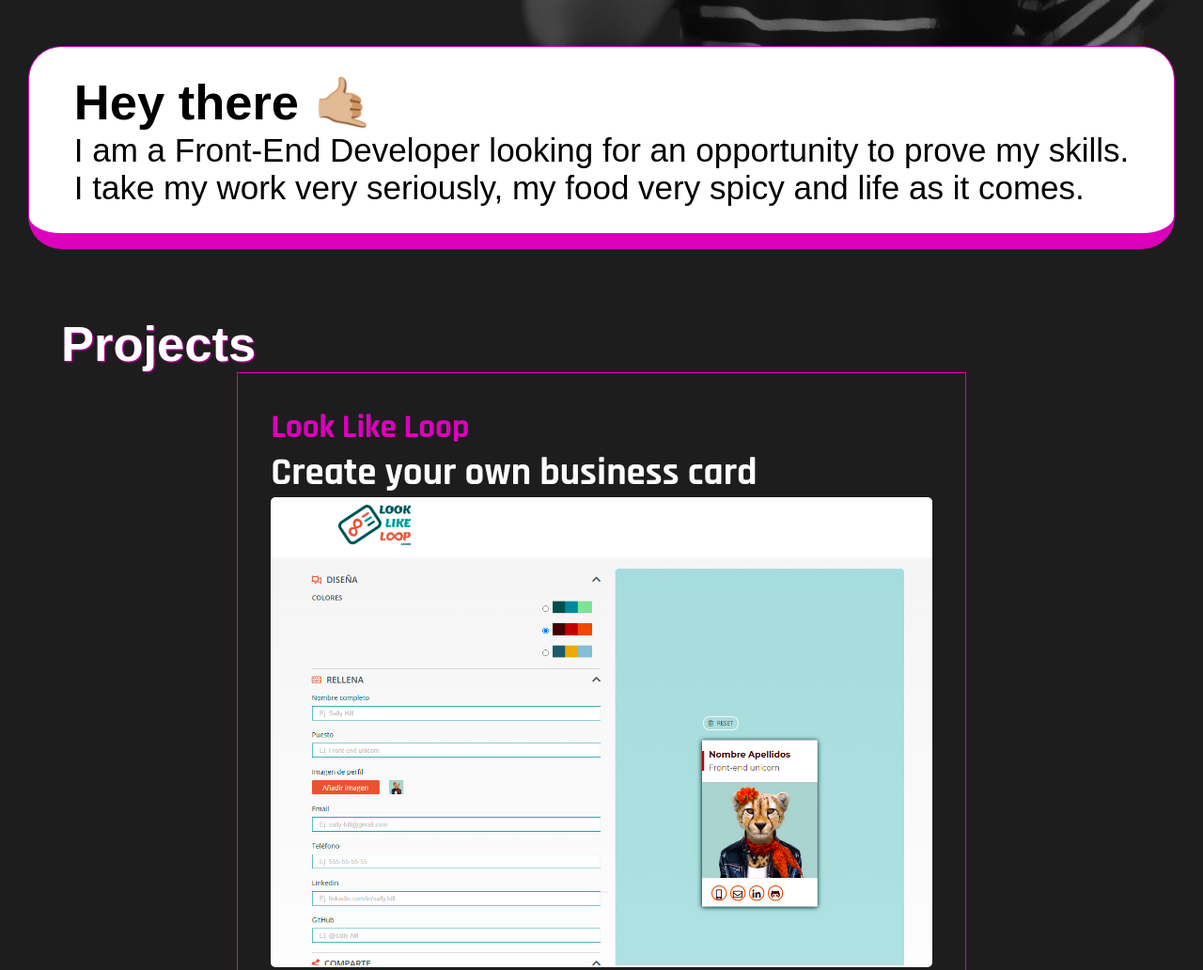
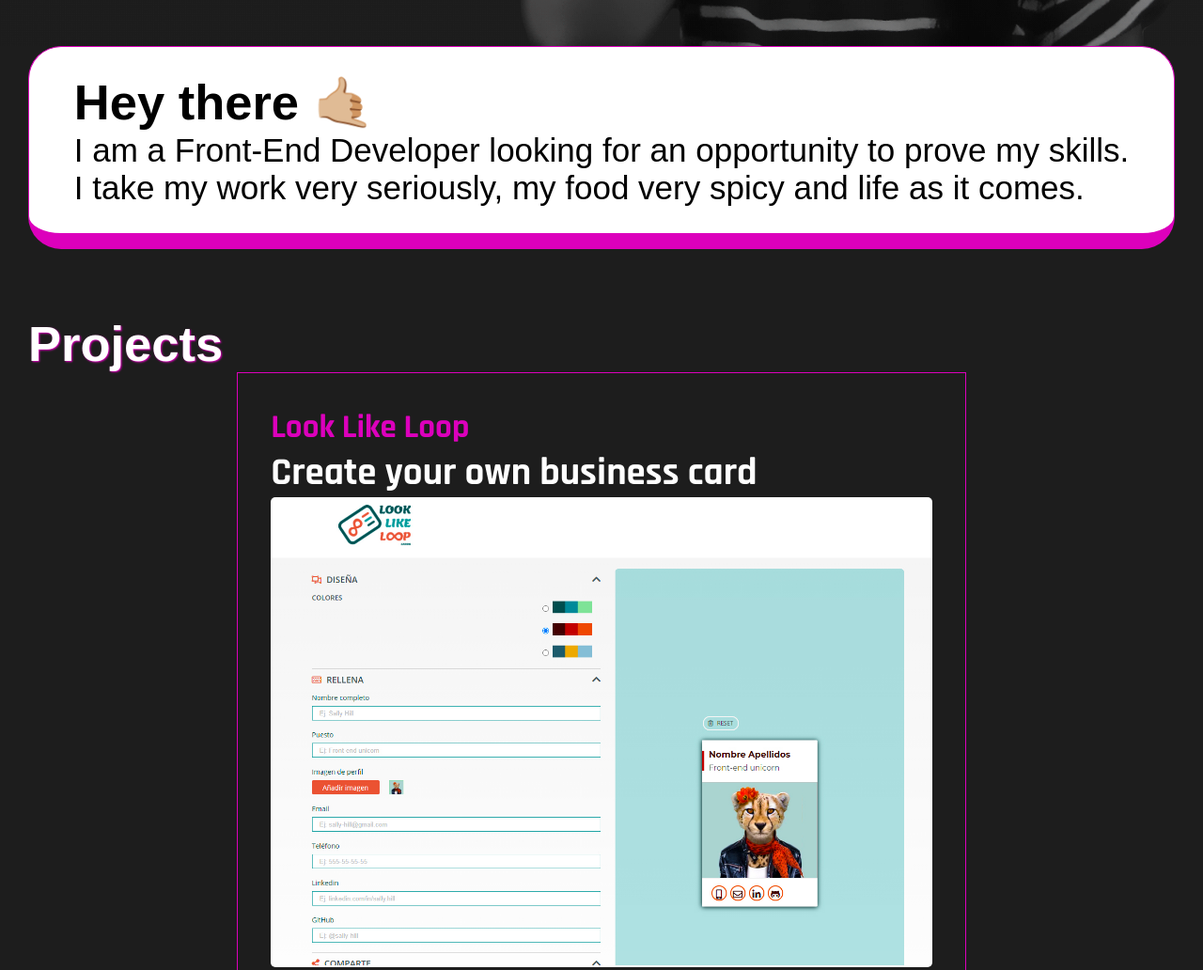
Before and after one commit to cvcastano/portfolio, a website: page docs/index.html in a window 1280 px wide. Shown: the part 751-1783 px from the top of the page at 94% size. Drawn offline with nearby package versions, Linux system fonts and the light colour scheme; files that its build step writes are made by us from their sources; a web font is replaced by a local one.

Commit message:
Modify Projects padding

```diff
--- a/src/scss/layout/_projects.scss
+++ b/src/scss/layout/_projects.scss
@@ -1,6 +1,6 @@
 .projects {
   color: $white;
-  padding: 1rem;
+  padding: 1rem 0;
   &_text {
     text-shadow: 1px 1px 2px $neon;
   }
```
